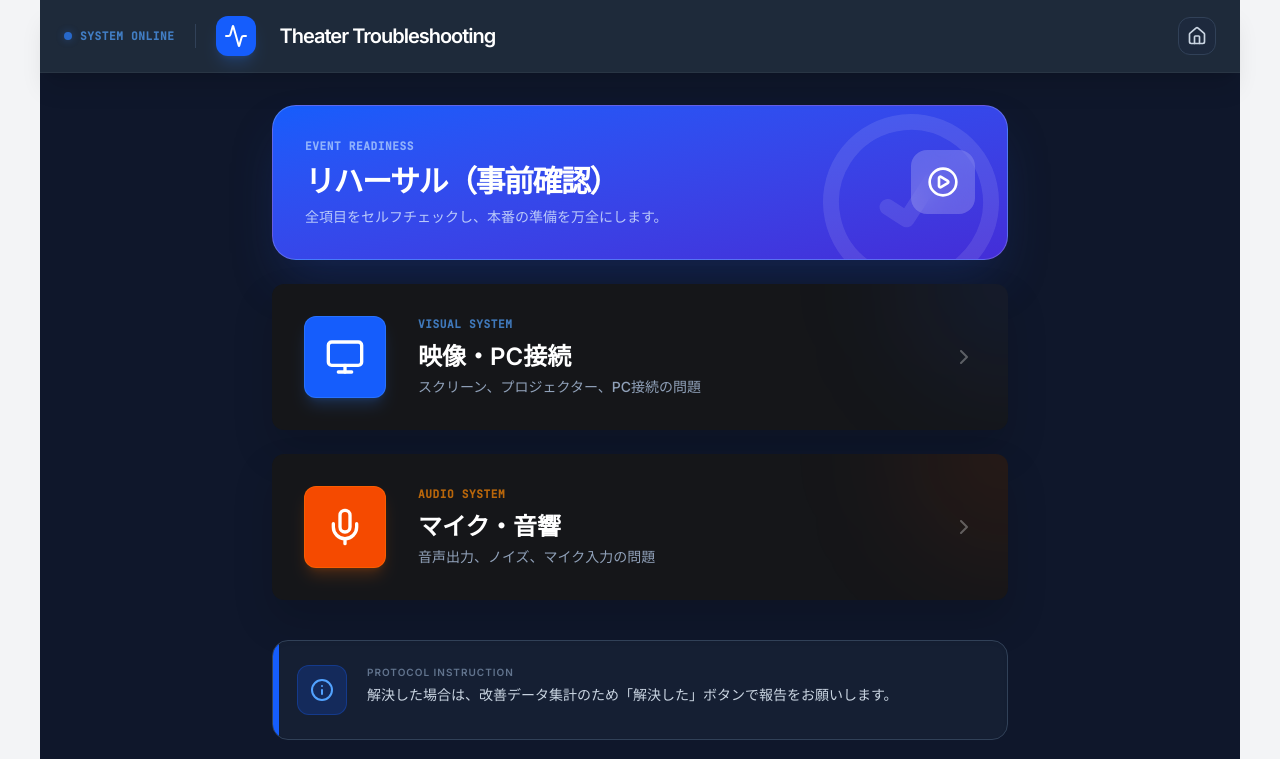
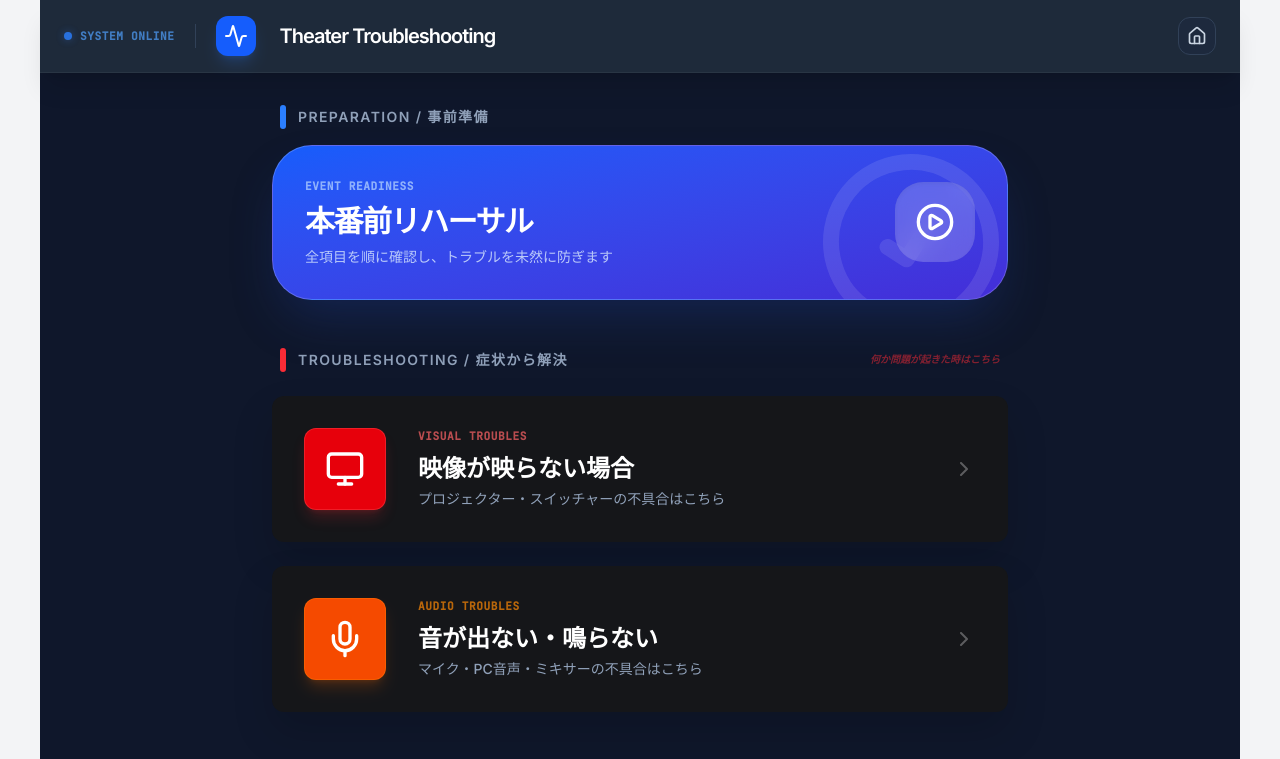
Before and after one commit to fujiyanyan/troubleshooting, a React (Vite) app: page / in a window 1280 px wide. Shown: the top 759 px of the page. Built offline with nearby package versions, Linux system fonts and the light colour scheme.

Commit message:
feat: Enhance home screen layout and preparation section
Refactors the home screen to introduce a dedicated "Preparation" section with a distinct visual style. Updates button styling for improved aesthetics and user feedback.

```diff
--- a/src/App.tsx
+++ b/src/App.tsx
@@ -1128,11 +1128,17 @@ ${triedList.length > 0 ? triedList.map((t, i) => `  ${i + 1}. ${t}`).join("\n")
     return (
       <div className="max-w-[1200px] mx-auto min-h-screen pb-20 bg-slate-900">
         <Header showBack={false} />
-        <div className="p-8 space-y-10 fade-in max-w-[800px] mx-auto">
-          <div className="grid grid-cols-1 gap-6">
+        <div className="p-8 space-y-12 fade-in max-w-[800px] mx-auto">
+          {/* Preparation Section */}
+          <section className="space-y-4">
+            <div className="flex items-center gap-3 px-2">
+              <div className="w-1.5 h-6 bg-blue-500 rounded-full" />
+              <h2 className="text-sm font-black text-slate-400 uppercase tracking-widest">Preparation / 事前準備</h2>
+            </div>
+
             <button
               onClick={() => { setView("rehearsal"); setRehearsalStep(0); setShowRehearsalSolution(false); setRehearsalOS(null); }}
-              className="group relative overflow-hidden p-8 rounded-3xl bg-gradient-to-br from-blue-600 to-indigo-700 text-white shadow-2xl shadow-blue-900/40 border border-white/20 transition-all active:scale-[0.98]"
+              className="w-full group relative overflow-hidden p-8 rounded-[40px] bg-gradient-to-br from-blue-600 to-indigo-700 text-white shadow-2xl shadow-blue-900/40 border border-white/20 transition-all active:scale-[0.98] hover:shadow-blue-500/30"
             >
               <div className="absolute top-0 right-0 p-4 opacity-10 -rotate-12 translate-x-4 -translate-y-4">
                 <CheckCircle2 className="w-48 h-48" />
@@ -1140,60 +1146,80 @@ ${triedList.length > 0 ? triedList.map((t, i) => `  ${i + 1}. ${t}`).join("\n")
               <div className="relative z-10 flex items-center justify-between">
                 <div className="text-left space-y-2">
                   <p className="mono-label text-blue-200 font-bold tracking-widest text-[10px] uppercase">Event Readiness</p>
-                  <h3 className="text-3xl font-black tracking-tighter">リハーサル（事前確認）</h3>
-                  <p className="text-blue-100 text-sm font-medium opacity-80">全項目をセルフチェックし、本番の準備を万全にします。</p>
-                </div>
-                <div className="bg-white/20 p-4 rounded-2xl backdrop-blur-md">
-                  <PlayCircle className="w-8 h-8" />
-                </div>
-              </div>
-            </button>
-
+                  <h3 className="text-3xl font-black tracking-tighter">本番前リハーサル</h3>
+                  <p className="text-blue-100 text-sm font-medium opacity-80 decoration-blue-300 underline-offset-4 decoration-2">全項目を順に確認し、トラブルを未然に防ぎます</p>
+                </div>
+                <div className="bg-white/20 p-5 rounded-[28px] backdrop-blur-md shadow-inner group-hover:scale-110 transition-transform">
+                  <PlayCircle className="w-10 h-10" />
+                </div>
+              </div>
+            </button>
+          </section>
+
+          {/* Troubleshooting Section */}
+          <section className="space-y-6">
+            <div className="flex items-center justify-between px-2">
+              <div className="flex items-center gap-3">
+                <div className="w-1.5 h-6 bg-red-500 rounded-full" />
+                <h2 className="text-sm font-black text-slate-400 uppercase tracking-widest">Troubleshooting / 症状から解決</h2>
+              </div>
+              <span className="text-[10px] font-bold text-red-500/50 italic">何か問題が起きた時はこちら</span>
+            </div>
+
+            <div className="grid grid-cols-1 gap-6">
               <button
                 onClick={() => { setEqType("video"); setView("symptoms"); }}
-              className="group hardware-card p-8 flex items-center gap-8 transition-all active:scale-[0.97] hover:ring-2 hover:ring-blue-500/50 text-left relative overflow-hidden"
-            >
-              <div className="absolute top-0 right-0 w-48 h-48 bg-blue-600/10 rounded-full blur-3xl -mr-24 -mt-24 group-hover:bg-blue-600/20 transition-all" />
-              <div className="p-5 bg-blue-600 rounded-xl text-white shadow-lg shadow-blue-500/20 border border-blue-400/30">
+                className="group hardware-card p-8 flex items-center gap-8 transition-all active:scale-[0.97] hover:ring-2 hover:ring-red-500/30 text-left relative overflow-hidden"
+              >
+                <div className="absolute top-0 right-0 w-48 h-48 bg-red-600/10 rounded-full blur-3xl -mr-24 -mt-24 group-hover:bg-red-600/20 transition-all opacity-0 group-hover:opacity-100" />
+                <div className="p-5 bg-red-600 rounded-xl text-white shadow-lg shadow-red-500/20 border border-red-400/30 group-hover:scale-105 transition-transform">
                   <Monitor className="w-10 h-10" />
                 </div>
                 <div className="relative z-10">
-                <p className="mono-label text-blue-400 mb-2 font-bold">Visual System</p>
+                  <p className="mono-label text-red-400 mb-2 font-bold tracking-widest text-[9px] uppercase">Visual Troubles</p>
                   <h3 className="font-black text-2xl mb-1 flex items-center gap-2 text-white">
-                  映像・PC接続
+                    映像が映らない場合
                   </h3>
-                <p className="text-sm text-slate-400 font-medium">スクリーン、プロジェクター、PC接続の問題</p>
+                  <p className="text-sm text-slate-400 font-medium">プロジェクター・スイッチャーの不具合はこちら</p>
                 </div>
                 <ChevronRight className="ml-auto opacity-30 group-hover:opacity-100 group-hover:translate-x-2 transition-all text-white" />
               </button>
 
               <button
                 onClick={() => { setEqType("audio"); setView("symptoms"); }}
-              className="group hardware-card p-8 flex items-center gap-8 transition-all active:scale-[0.97] hover:ring-2 hover:ring-orange-500/50 text-left relative overflow-hidden"
-            >
-              <div className="absolute top-0 right-0 w-48 h-48 bg-orange-600/10 rounded-full blur-3xl -mr-24 -mt-24 group-hover:bg-orange-600/20 transition-all" />
-              <div className="p-5 bg-orange-600 rounded-xl text-white shadow-lg shadow-orange-500/20 border border-orange-400/30">
+                className="group hardware-card p-8 flex items-center gap-8 transition-all active:scale-[0.97] hover:ring-2 hover:ring-orange-500/30 text-left relative overflow-hidden"
+              >
+                <div className="absolute top-0 right-0 w-48 h-48 bg-orange-600/10 rounded-full blur-3xl -mr-24 -mt-24 group-hover:bg-orange-600/20 transition-all opacity-0 group-hover:opacity-100" />
+                <div className="p-5 bg-orange-600 rounded-xl text-white shadow-lg shadow-orange-500/20 border border-orange-400/30 group-hover:scale-105 transition-transform">
                   <Mic className="w-10 h-10" />
                 </div>
                 <div className="relative z-10">
-                <p className="mono-label text-orange-400 mb-2 font-bold">Audio System</p>
+                  <p className="mono-label text-orange-400 mb-2 font-bold tracking-widest text-[9px] uppercase">Audio Troubles</p>
                   <h3 className="font-black text-2xl mb-1 flex items-center gap-2 text-white">
-                  マイク・音響
+                    音が出ない・鳴らない
                   </h3>
-                <p className="text-sm text-slate-400 font-medium">音声出力、ノイズ、マイク入力の問題</p>
+                  <p className="text-sm text-slate-400 font-medium">マイク・PC音声・ミキサーの不具合はこちら</p>
                 </div>
                 <ChevronRight className="ml-auto opacity-30 group-hover:opacity-100 group-hover:translate-x-2 transition-all text-white" />
               </button>
             </div>
+          </section>
 
           <div className="p-6 bg-slate-800/50 rounded-2xl border border-slate-700 flex gap-5 shadow-inner relative overflow-hidden">
             <div className="absolute top-0 left-0 w-1.5 h-full bg-blue-600" />
             <div className="p-3 bg-blue-600/20 rounded-xl shrink-0 border border-blue-600/30">
-              <Info className="w-6 h-6 text-blue-400" />
+              <Sparkles className="w-6 h-6 text-blue-400" />
             </div>
             <div>
-              <p className="text-[10px] font-bold text-slate-500 mb-1 uppercase tracking-widest">Protocol Instruction</p>
-              <p className="text-sm text-slate-300 leading-relaxed font-medium">解決した場合は、改善データ集計のため「解決した」ボタンで報告をお願いします。</p>
+              <p className="text-[10px] font-bold text-slate-500 mb-1 uppercase tracking-widest leading-none">Smart Assistant</p>
+              <button
+                onClick={() => setIsAiOpen(true)}
+                className="text-left group"
+              >
+                <p className="text-sm text-slate-300 leading-relaxed font-medium group-hover:text-blue-400 transition-colors">
+                  どこに分類されるかわからない場合は、<span className="underline underline-offset-4 decoration-blue-500/30">AIに症状を相談</span>してください。
+                </p>
+              </button>
             </div>
           </div>
         </div>
```
Lines whose indentation alone changed are shown as unchanged.
